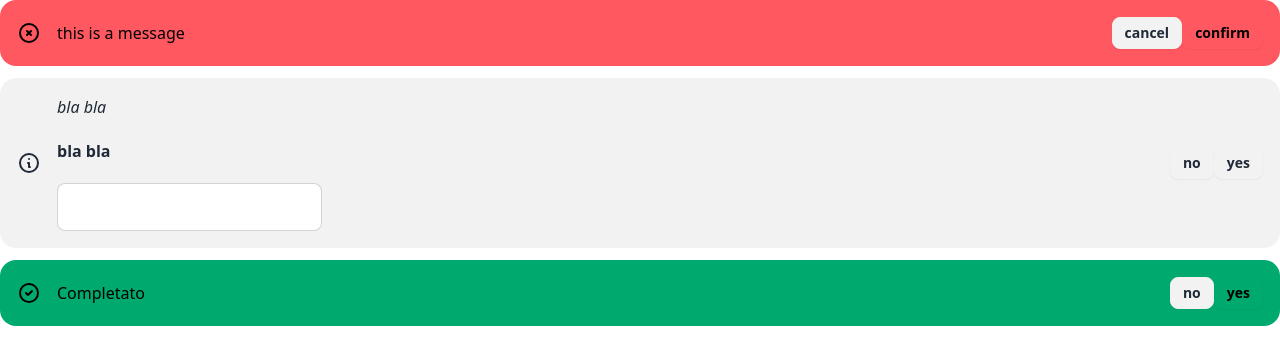
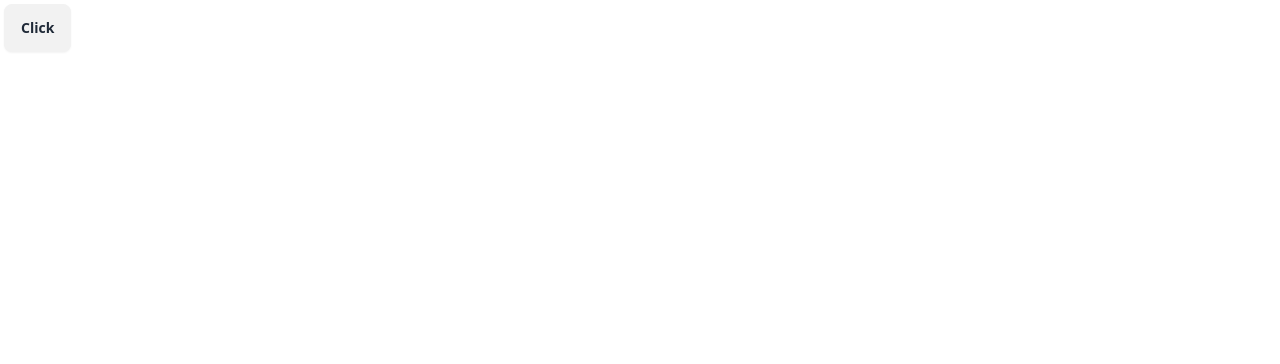
Before and after one commit to alelax/angular-evolution, an Angular app: page / in a window 1280 px wide. Shown: the top 364 px of the page. Built offline with nearby package versions, Linux system fonts and the light colour scheme.

Commit message:
Dropdown component

```diff
--- a/src/app/app.component.ts
+++ b/src/app/app.component.ts
@@ -6,62 +6,25 @@ import { UserProfileComponent } from './shared/components/user-profile.component
 import { TimelineComponent } from './shared/components/timeline.component';
 import { AccordionComponent } from './shared/components/accordion.component';
 import { AlertComponent } from './shared/components/alert.component';
+import { DropdownComponent } from './shared/components/dropdown.component';
 
 @Component({
   selector: 'app-root',
   standalone: true,
-  imports: [CommonModule, RouterOutlet, AlertComponent],
+  imports: [CommonModule, RouterOutlet, DropdownComponent],
   template: `
     <div class="centered-page sm flex flex-col gap-3">
-      <app-alert
-        denyLabel="cancel"
-        acceptLabel="confirm"
-        variant="error"
-        (onCancel)="delete()"
-        (onConfirm)="approve()"
-      >
-        <p>this is a message</p>
-      </app-alert>
-
-      <app-alert
-        (onCancel)="deny()"
-        (onConfirm)="accept()"
-      >
-        <div class="flex flex-col gap-5">
-          <em>bla bla</em>
-          <strong>bla bla</strong>
-          <input type="text" class="input input-bordered">
-        </div>
-      </app-alert>
-
-      <app-alert
-        (onCancel)="deny()"
-        (onConfirm)="accept()"
-        variant="success"
-      >
-        Completato
-      </app-alert>
-
-
+      <app-dropdown [items]="list">Click</app-dropdown>
     </div>
   `,
   styles: [``],
 })
 export class AppComponent {
 
-
-
-  delete() {
-    console.log('delete')
-  }
-  approve() {
-    console.log('approve')
-  }
-  deny() {
-    console.log('deny')
-  }
-  accept() {
-    console.log('accept')
-  }
+  list = [
+    { label: 'item 1', value: 1},
+    { label: 'item 2', value: 2},
+    { label: 'item 3', value: 'something'},
+  ]
 
 }
--- /dev/null
+++ b/src/app/shared/components/dropdown.component.ts
@@ -0,0 +1,29 @@
+import { Component, Input } from '@angular/core';
+
+export type DropDownItem = {
+  label: string;
+  value: any;
+}
+
+@Component({
+  selector: 'app-dropdown',
+  standalone: true,
+  imports: [],
+  template: `
+    <div class="dropdown">
+      <div tabindex="0" role="button" class="btn m-1">
+          <ng-content></ng-content>
+      </div>
+      <ul tabindex="0" class="dropdown-content z-[1] menu p-2 shadow bg-base-100 rounded-box w-52">
+          @for (item of items; track $index) {
+            <li><a>{{ item.label }}</a></li>
+          }
+      </ul>
+    </div>
+  `,
+  styles: ``
+})
+export class DropdownComponent {
+
+  @Input() items: DropDownItem[] = []
+}
```
